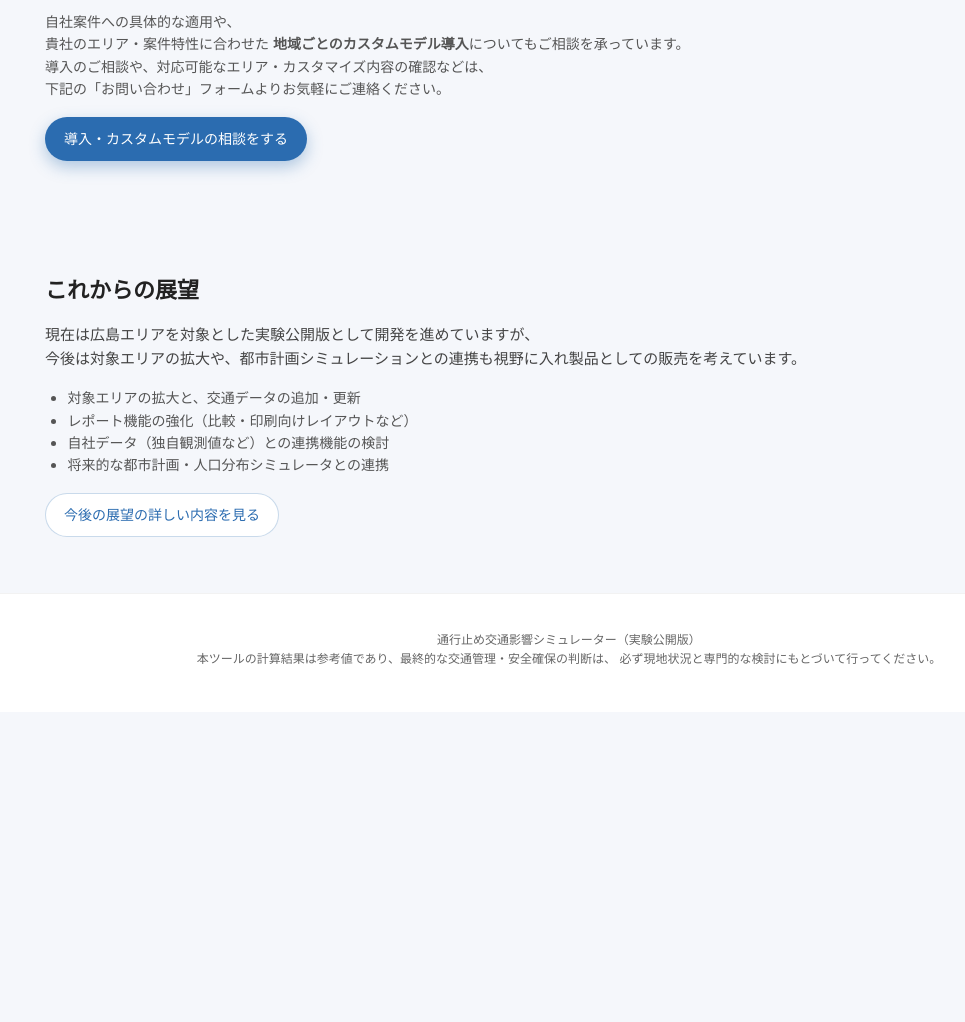
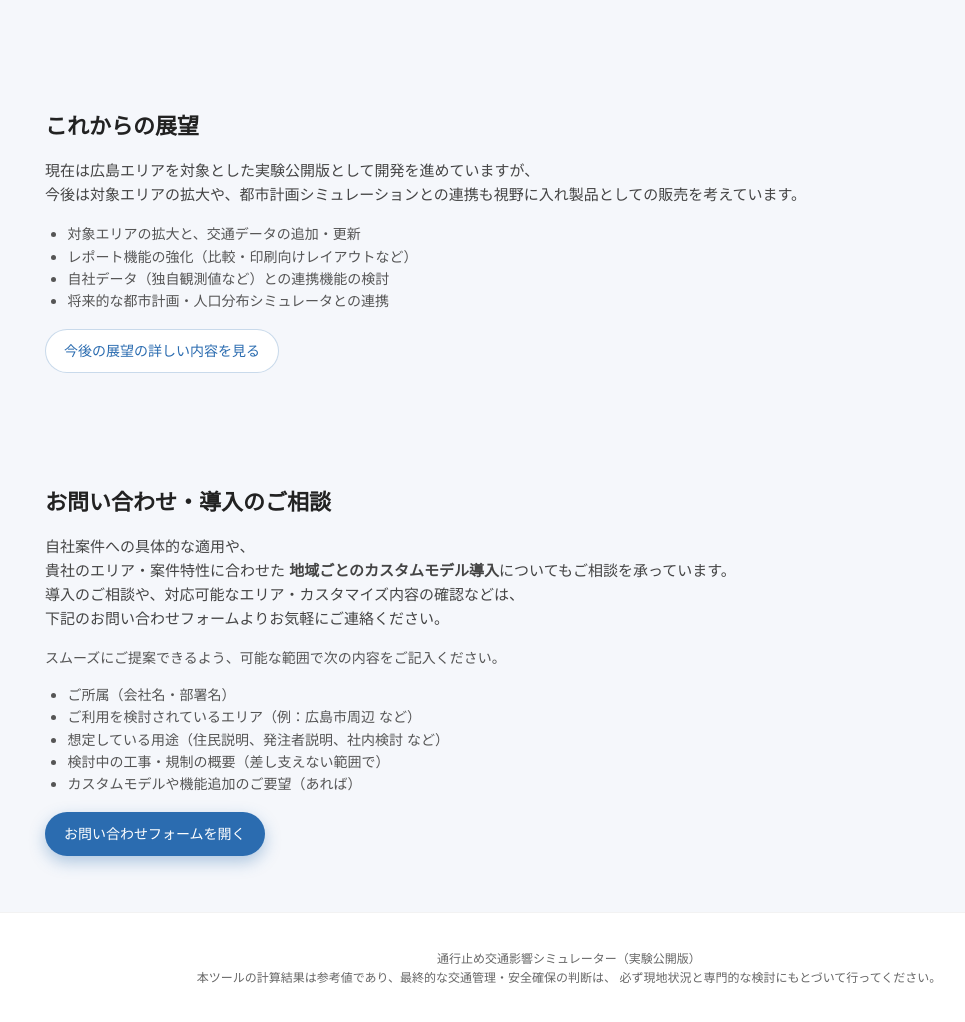
Before and after one commit to matumura-doboku/home-pege, a plain HTML site: page index.html in a window 1280 px wide. Shown: the part 1814-2836 px from the top of the page, without its empty margins (71-1036 px from the left). Before the commit the page ends 2526 px from the top, so only its background shows below. Drawn offline with Linux system fonts and the light colour scheme.

Commit message:
Add files via upload

```diff
--- a/index.html
+++ b/index.html
@@ -143,19 +143,7 @@
           <li>自治体・コンサルタントにおける簡易な交通影響評価</li>
           <li>社内研修・技術教育でのケーススタディ教材</li>
         </ul>
-        <p class="section-text">
-          自社案件への具体的な適用や、<br />
-          貴社のエリア・案件特性に合わせた
-          <strong>地域ごとのカスタムモデル導入</strong>についてもご相談を承っています。<br />
-          導入のご相談や、対応可能なエリア・カスタマイズ内容の確認などは、<br />
-          下記の「お問い合わせ」フォームよりお気軽にご連絡ください。
-        </p>
-        <div class="section-actions">
-          <a href="https://docs.google.com/forms/d/e/1FAIpQLSck32jCYJTGpG_TeLDjMXgTJWONZXnjyoNyLNzKHC87gg8OyA/viewform"
-             class="btn-primary" target="_blank" rel="noopener">
-            導入・カスタムモデルの相談をする
-          </a>
-        </div>
+
       </div>
     </section>
 
@@ -176,6 +164,38 @@
         <div class="section-actions">
           <a href="page/roadmap.html" class="btn-secondary">
             今後の展望の詳しい内容を見る
+          </a>
+        </div>
+      </div>
+    </section>
+
+    <!-- ★ 新規追加：お問い合わせ項目セクション -->
+    <section id="contact" class="section contact fade-target">
+      <div class="container">
+        <h2 class="section-title">お問い合わせ・導入のご相談</h2>
+        <p class="section-lead">
+          自社案件への具体的な適用や、<br />
+          貴社のエリア・案件特性に合わせた
+          <strong>地域ごとのカスタムモデル導入</strong>についてもご相談を承っています。<br />
+          導入のご相談や、対応可能なエリア・カスタマイズ内容の確認などは、<br />
+          下記のお問い合わせフォームよりお気軽にご連絡ください。
+        </p>
+        <p class="section-text">
+          スムーズにご提案できるよう、可能な範囲で次の内容をご記入ください。
+        </p>
+        <ul class="roadmap-list">
+          <li>ご所属（会社名・部署名）</li>
+          <li>ご利用を検討されているエリア（例：広島市周辺 など）</li>
+          <li>想定している用途（住民説明、発注者説明、社内検討 など）</li>
+          <li>検討中の工事・規制の概要（差し支えない範囲で）</li>
+          <li>カスタムモデルや機能追加のご要望（あれば）</li>
+        </ul>
+        <div class="section-actions">
+          <a
+            href="https://docs.google.com/forms/d/e/1FAIpQLSck32jCYJTGpG_TeLDjMXgTJWONZXnjyoNyLNzKHC87gg8OyA/viewform"
+            class="btn-primary" target="_blank" rel="noopener"
+          >
+            お問い合わせフォームを開く
           </a>
         </div>
       </div>
```
